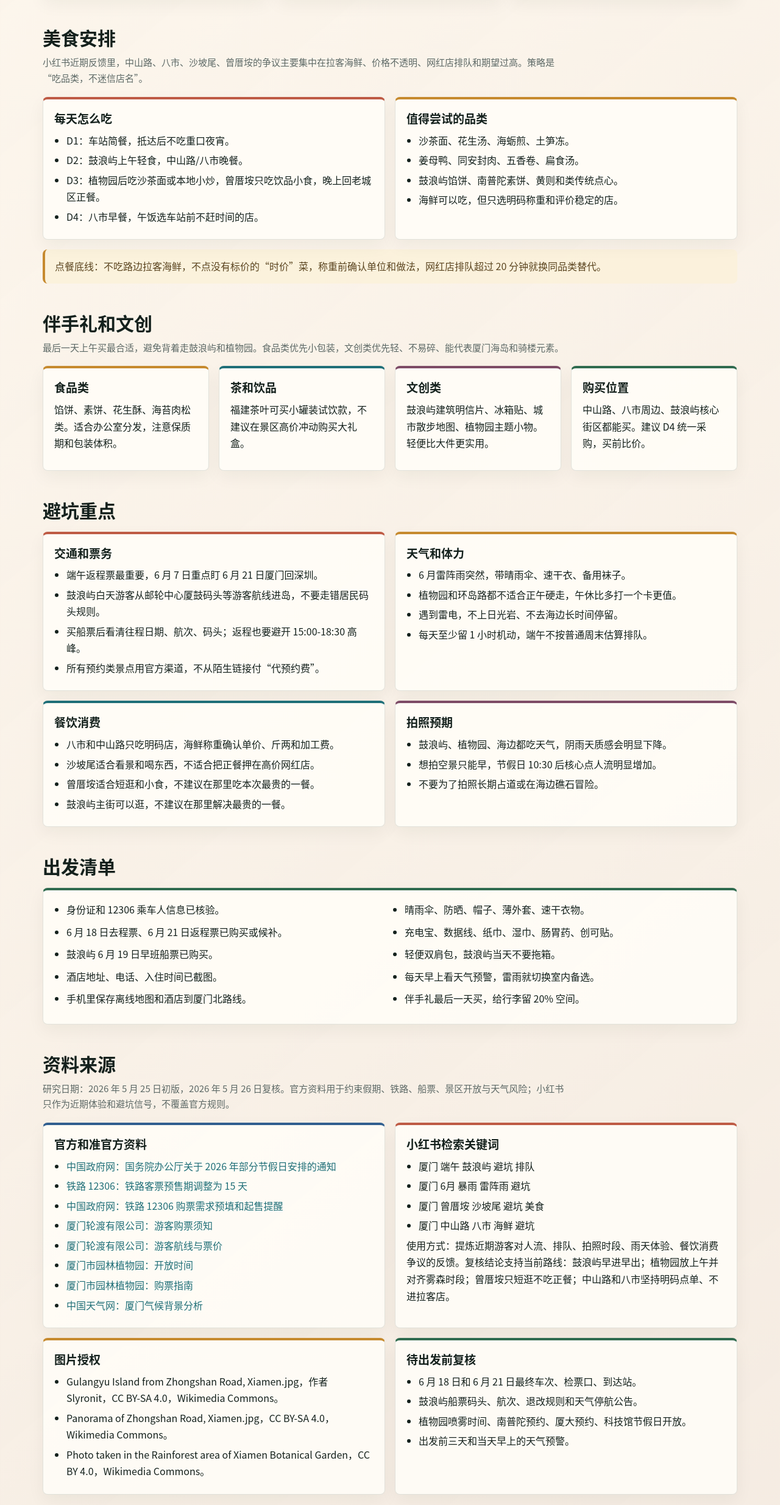
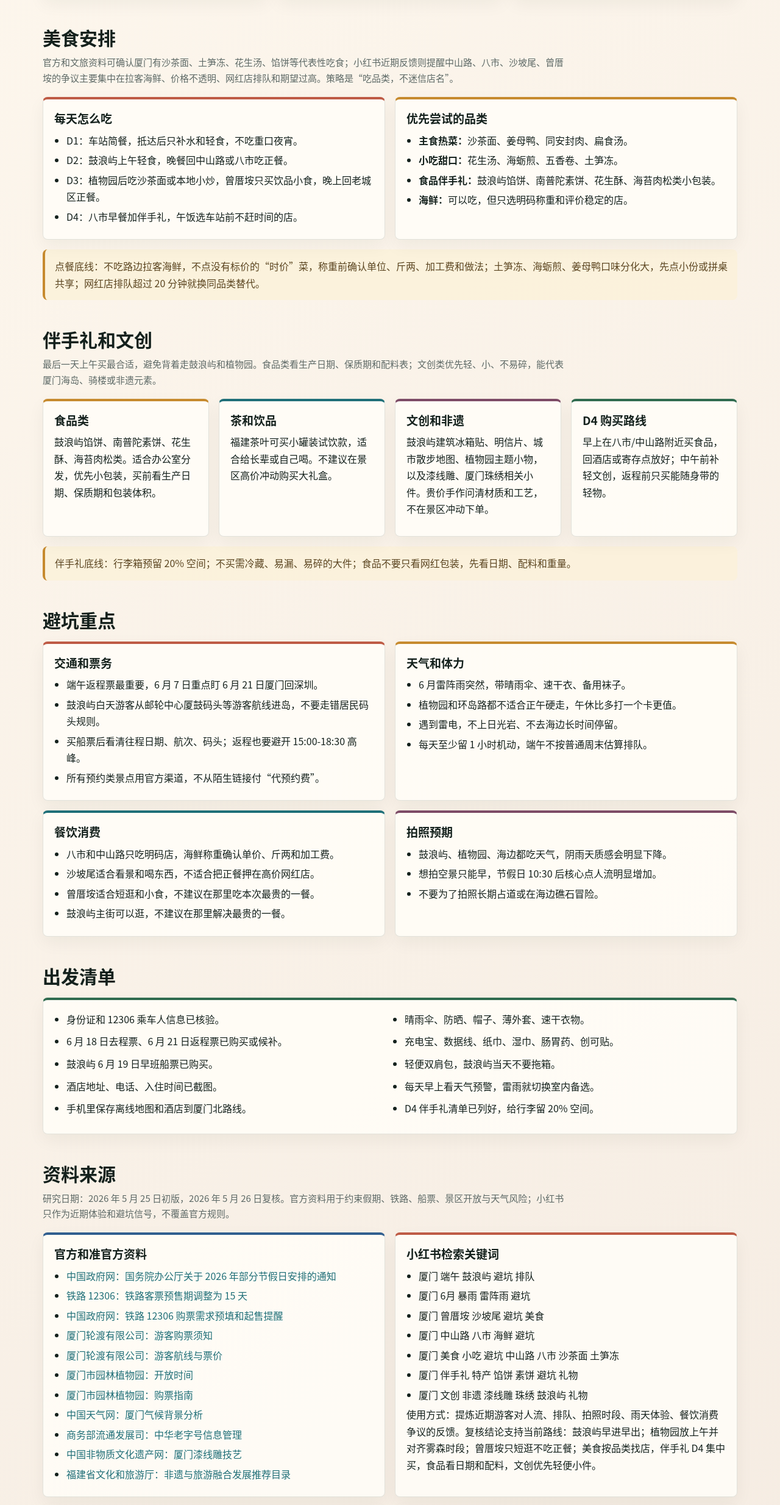
Before and after one commit to GiTHubKi/trip, a plain HTML site: page xiamen/shenzhen-xiamen-itinerary.html in a window 1280 px wide. Shown: the part 4863-7331 px from the top of the page at 61% size. Drawn offline with Linux system fonts and the light colour scheme.

Commit message:
行程优化

```diff
--- a/xiamen/shenzhen-xiamen-itinerary.html
+++ b/xiamen/shenzhen-xiamen-itinerary.html
@@ -903,52 +903,55 @@
 
     <section id="food">
       <h2>美食安排</h2>
-      <p class="section-lead">小红书近期反馈里，中山路、八市、沙坡尾、曾厝垵的争议主要集中在拉客海鲜、价格不透明、网红店排队和期望过高。策略是“吃品类，不迷信店名”。</p>
+      <p class="section-lead">官方和文旅资料可确认厦门有沙茶面、土笋冻、花生汤、馅饼等代表性吃食；小红书近期反馈则提醒中山路、八市、沙坡尾、曾厝垵的争议主要集中在拉客海鲜、价格不透明、网红店排队和期望过高。策略是“吃品类，不迷信店名”。</p>
       <div class="grid cols-2">
         <article class="card accent-coral">
           <h3>每天怎么吃</h3>
           <ul>
-            <li>D1：车站简餐，抵达后不吃重口夜宵。</li>
-            <li>D2：鼓浪屿上午轻食，中山路/八市晚餐。</li>
-            <li>D3：植物园后吃沙茶面或本地小炒，曾厝垵只吃饮品小食，晚上回老城区正餐。</li>
-            <li>D4：八市早餐，午饭选车站前不赶时间的店。</li>
+            <li>D1：车站简餐，抵达后只补水和轻食，不吃重口夜宵。</li>
+            <li>D2：鼓浪屿上午轻食，晚餐回中山路或八市吃正餐。</li>
+            <li>D3：植物园后吃沙茶面或本地小炒，曾厝垵只买饮品小食，晚上回老城区正餐。</li>
+            <li>D4：八市早餐加伴手礼，午饭选车站前不赶时间的店。</li>
           </ul>
         </article>
         <article class="card accent-gold">
-          <h3>值得尝试的品类</h3>
+          <h3>优先尝试的品类</h3>
           <ul>
-            <li>沙茶面、花生汤、海蛎煎、土笋冻。</li>
-            <li>姜母鸭、同安封肉、五香卷、扁食汤。</li>
-            <li>鼓浪屿馅饼、南普陀素饼、黄则和类传统点心。</li>
-            <li>海鲜可以吃，但只选明码称重和评价稳定的店。</li>
+            <li><strong>主食热菜：</strong>沙茶面、姜母鸭、同安封肉、扁食汤。</li>
+            <li><strong>小吃甜口：</strong>花生汤、海蛎煎、五香卷、土笋冻。</li>
+            <li><strong>食品伴手礼：</strong>鼓浪屿馅饼、南普陀素饼、花生酥、海苔肉松类小包装。</li>
+            <li><strong>海鲜：</strong>可以吃，但只选明码称重和评价稳定的店。</li>
           </ul>
         </article>
       </div>
       <div class="note" style="margin-top:16px;">
-        点餐底线：不吃路边拉客海鲜，不点没有标价的“时价”菜，称重前确认单位和做法，网红店排队超过 20 分钟就换同品类替代。
+        点餐底线：不吃路边拉客海鲜，不点没有标价的“时价”菜，称重前确认单位、斤两、加工费和做法；土笋冻、海蛎煎、姜母鸭口味分化大，先点小份或拼桌共享；网红店排队超过 20 分钟就换同品类替代。
       </div>
     </section>
 
     <section id="gifts">
       <h2>伴手礼和文创</h2>
-      <p class="section-lead">最后一天上午买最合适，避免背着走鼓浪屿和植物园。食品类优先小包装，文创类优先轻、不易碎、能代表厦门海岛和骑楼元素。</p>
+      <p class="section-lead">最后一天上午买最合适，避免背着走鼓浪屿和植物园。食品类看生产日期、保质期和配料表；文创类优先轻、小、不易碎，能代表厦门海岛、骑楼或非遗元素。</p>
       <div class="grid cols-4">
         <article class="card accent-gold">
           <h3>食品类</h3>
-          <p>馅饼、素饼、花生酥、海苔肉松类。适合办公室分发，注意保质期和包装体积。</p>
+          <p>鼓浪屿馅饼、南普陀素饼、花生酥、海苔肉松类。适合办公室分发，优先小包装，买前看生产日期、保质期和包装体积。</p>
         </article>
         <article class="card accent-sea">
           <h3>茶和饮品</h3>
-          <p>福建茶叶可买小罐装试饮款，不建议在景区高价冲动购买大礼盒。</p>
+          <p>福建茶叶可买小罐装试饮款，适合给长辈或自己喝。不建议在景区高价冲动购买大礼盒。</p>
         </article>
         <article class="card accent-plum">
-          <h3>文创类</h3>
-          <p>鼓浪屿建筑明信片、冰箱贴、城市散步地图、植物园主题小物。轻便比大件更实用。</p>
+          <h3>文创和非遗</h3>
+          <p>鼓浪屿建筑冰箱贴、明信片、城市散步地图、植物园主题小物，以及漆线雕、厦门珠绣相关小件。贵价手作问清材质和工艺，不在景区冲动下单。</p>
         </article>
         <article class="card accent-leaf">
-          <h3>购买位置</h3>
-          <p>中山路、八市周边、鼓浪屿核心街区都能买。建议 D4 统一采购，买前比价。</p>
+          <h3>D4 购买路线</h3>
+          <p>早上在八市/中山路附近买食品，回酒店或寄存点放好；中午前补轻文创，返程前只买能随身带的轻物。</p>
         </article>
+      </div>
+      <div class="note" style="margin-top:16px;">
+        伴手礼底线：行李箱预留 20% 空间；不买需冷藏、易漏、易碎的大件；食品不要只看网红包装，先看日期、配料和重量。
       </div>
     </section>
 
@@ -1006,7 +1009,7 @@
           <li>充电宝、数据线、纸巾、湿巾、肠胃药、创可贴。</li>
           <li>轻便双肩包，鼓浪屿当天不要拖箱。</li>
           <li>每天早上看天气预警，雷雨就切换室内备选。</li>
-          <li>伴手礼最后一天买，给行李留 20% 空间。</li>
+          <li>D4 伴手礼清单已列好，给行李留 20% 空间。</li>
         </ul>
       </div>
     </section>
@@ -1026,6 +1029,9 @@
             <li><a href="https://xiamenbg.com/Dp/time">厦门市园林植物园：开放时间</a></li>
             <li><a href="https://www.xiamenbg.com/Dp/gpzn">厦门市园林植物园：购票指南</a></li>
             <li><a href="https://www.weather.com.cn/cityintro/101230201.shtml">中国天气网：厦门气候背景分析</a></li>
+            <li><a href="https://lzhbwg.mofcom.gov.cn/">商务部流通发展司：中华老字号信息管理</a></li>
+            <li><a href="https://www.ihchina.cn/Article/Index/detail?id=14363">中国非物质文化遗产网：厦门漆线雕技艺</a></li>
+            <li><a href="https://wlt.fujian.gov.cn/wldt/btdt/202409/P020250624350030178688.pdf">福建省文化和旅游厅：非遗与旅游融合发展推荐目录</a></li>
           </ul>
         </article>
         <article class="card accent-coral source-list">
@@ -1035,8 +1041,11 @@
             <li>厦门 6月 暴雨 雷阵雨 避坑</li>
             <li>厦门 曾厝垵 沙坡尾 避坑 美食</li>
             <li>厦门 中山路 八市 海鲜 避坑</li>
+            <li>厦门 美食 小吃 避坑 中山路 八市 沙茶面 土笋冻</li>
+            <li>厦门 伴手礼 特产 馅饼 素饼 避坑 礼物</li>
+            <li>厦门 文创 非遗 漆线雕 珠绣 鼓浪屿 礼物</li>
           </ul>
-          <p>使用方式：提炼近期游客对人流、排队、拍照时段、雨天体验、餐饮消费争议的反馈。复核结论支持当前路线：鼓浪屿早进早出；植物园放上午并对齐雾森时段；曾厝垵只短逛不吃正餐；中山路和八市坚持明码点单、不进拉客店。</p>
+          <p>使用方式：提炼近期游客对人流、排队、拍照时段、雨天体验、餐饮消费争议的反馈。复核结论支持当前路线：鼓浪屿早进早出；植物园放上午并对齐雾森时段；曾厝垵只短逛不吃正餐；美食按品类找店，伴手礼 D4 集中买，食品看日期和配料，文创优先轻便小件。</p>
         </article>
         <article class="card accent-gold source-list">
           <h3>图片授权</h3>
```
Also changed, not shown: xiamen/shenzhen-xiamen-itinerary-mobile.html (+60 -11 lines), xiamen/shenzhen-xiamen-itinerary-mobile-preview.png, xiamen/shenzhen-xiamen-itinerary-preview.png.
